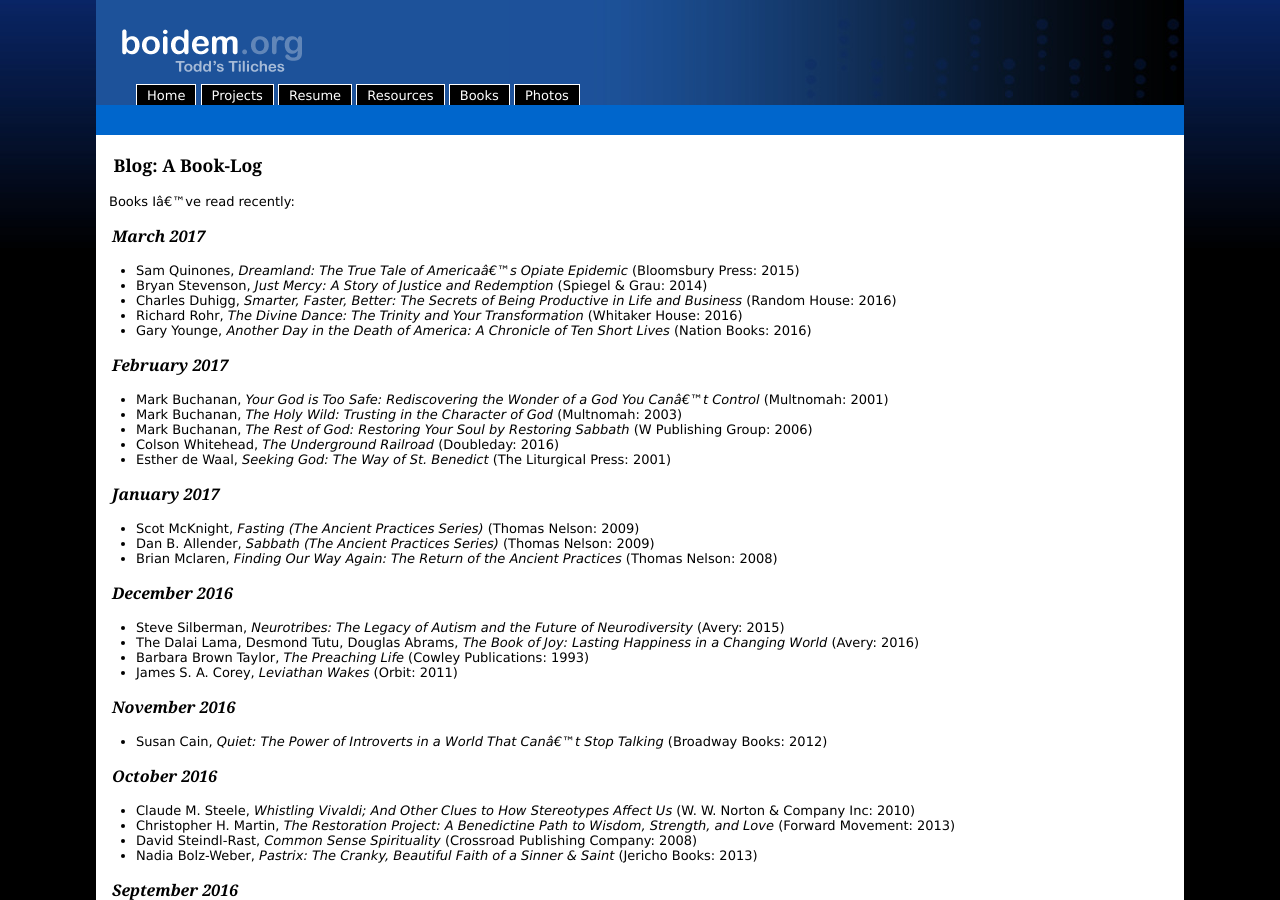
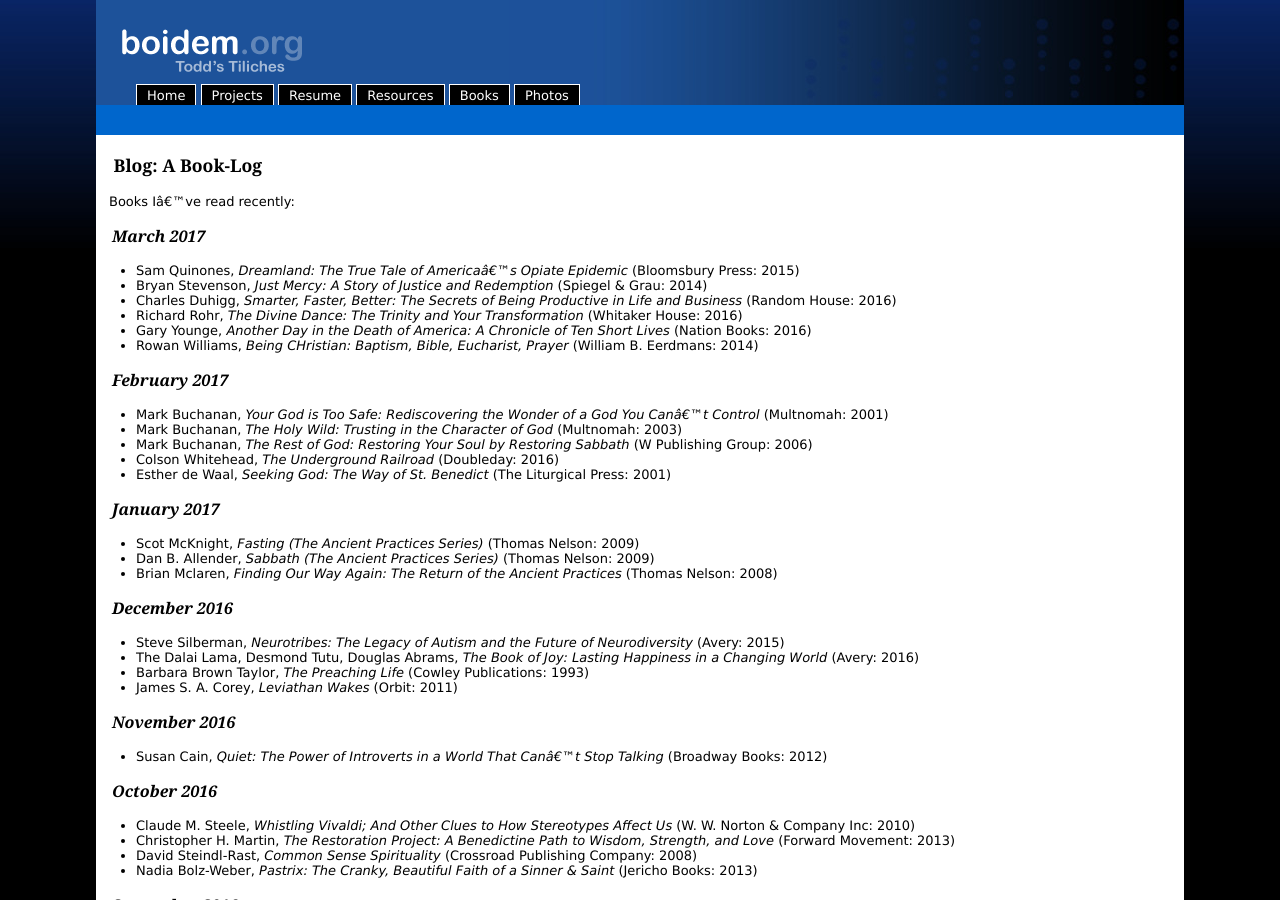
Before and after one commit to toddfoster/toddfoster.github.com, a Jekyll site: the page built from books.md, in a window 1280 px wide and 900 px high. Built offline with Jekyll 4.4.1, drawn with Linux system fonts in a browser that asks for light colours.

Commit message:
williams

```diff
--- a/books.md
+++ b/books.md
@@ -13,6 +13,7 @@ Books I've read recently:
 * Charles Duhigg, _Smarter, Faster, Better: The Secrets of Being Productive in Life and Business_ (Random House: 2016)
 * Richard Rohr, _The Divine Dance: The Trinity and Your Transformation_ (Whitaker House: 2016)
 * Gary Younge, _Another Day in the Death of America: A Chronicle of Ten Short Lives_ (Nation Books: 2016)
+* Rowan Williams, _Being CHristian: Baptism, Bible, Eucharist, Prayer_ (William B. Eerdmans: 2014)
 
 ## February 2017
 * Mark Buchanan, _Your God is Too Safe: Rediscovering the Wonder of a God You Can't Control_ (Multnomah: 2001)
```
